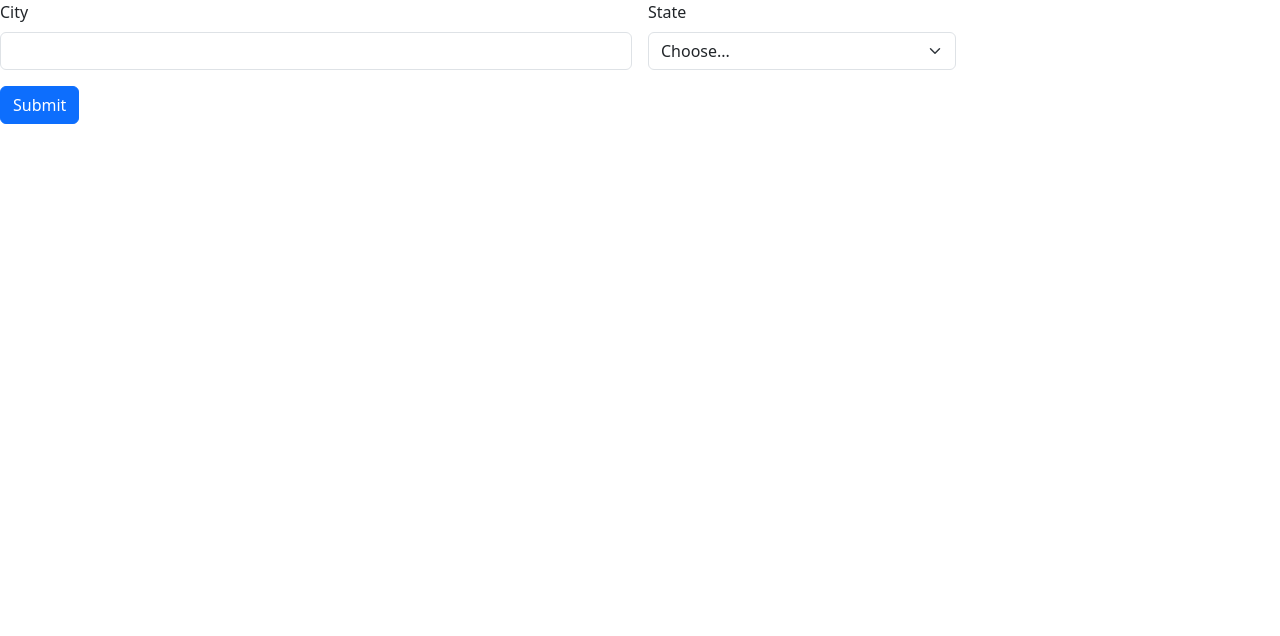
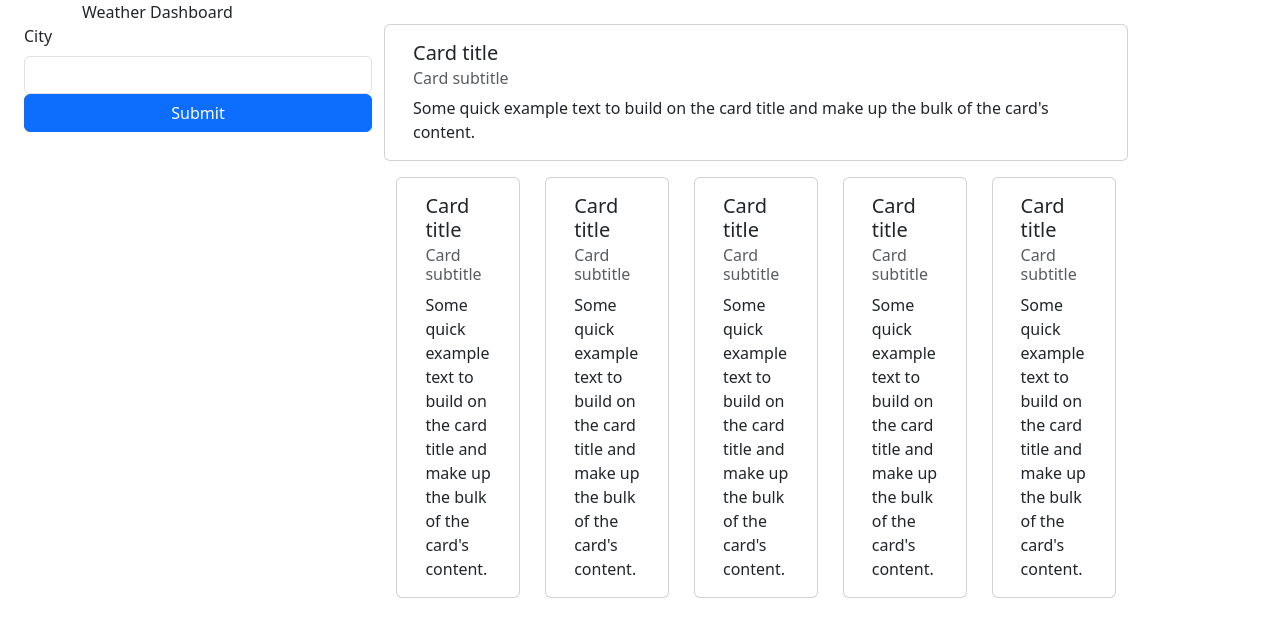
Before and after one commit to rhinosstuff/Weather-Dashboard, a plain HTML site: page index.html in a window 1280 px wide. Drawn offline with nearby package versions, Linux system fonts and the light colour scheme.

Commit message:
Added some html and refined API

```diff
--- a/assets/js/geo-api.js
+++ b/assets/js/geo-api.js
@@ -1,34 +1,35 @@
 // Function to perform a search using the OpenWeather API
-function findCity(city) {
+function findCity(cityQuery) {
   const limit =  1
   const apiKey = '0f0384b7e7c02ebf2aa05a20848b3b55'
-  const geoUrl = `http://api.openweathermap.org/geo/1.0/direct?q=${city}&limit=${limit}&appid=${apiKey}`
+  const geoUrl = `http://api.openweathermap.org/geo/1.0/direct?q=${cityQuery}&limit=${limit}&appid=${apiKey}`
+
+  console.log('geoURL: ', geoUrl)
   // Perform the fetch request
   fetch(geoUrl)
     .then(response => {
-      // Check if the request was successful
       if (!response.ok) {
         throw new Error('Network response was not ok')
       }
-      // Parse the JSON response
       return response.json()
     })
     .then(data => {
-      // Check if data.items is available
       if (!data || data.length === 0) {
+        console.log('No data found for the specified city.')
         return
       }
 
-      for (let i = 0; i < data.length; i++) {
-        let city = data[i]
-        console.log(`City Name: ${city.name}`)
-        console.log(`City Latitude: ${city.lat}`)
-        console.log(`City Longitude: ${city.lon}`)
-      }
+      let lat = data[0].lat.toString()
+      let lon = data[0].lon.toString()
+      displayWeather(lat, lon)
+
+      console.log(`City Name: ${data[0].name}`)
+      console.log(`City Latitude: ${lat}`)
+      console.log(`City Longitude: ${lon}`)
+
 
     })
     .catch(error => {
-      // Handle any errors that occurred during the fetch
       console.error('There was a problem with the fetch operation:', error)
     })
 }
--- a/assets/js/script.js
+++ b/assets/js/script.js
@@ -1,20 +1,28 @@
 document.addEventListener('DOMContentLoaded', function() {
-  let form = document.getElementsByClassName('needs-validation')
+  let form = document.querySelector('.needs-validation')
 
   form.addEventListener('submit', function(event) {
       event.preventDefault()
       event.stopPropagation()
 
       if (form.checkValidity()) {
-          let formData = {
-              city: document.getElementById('validationCustom03').value,
-              state: document.getElementById('validationCustom04').value
-          }
-
-          console.log('Form Data:', formData)
-
+          let cityName = document.getElementById('city-name').value.trim()
+          console.log('cityQuery:', cityName)
+          findCity(cityName)
       } else {
           form.classList.add('was-validated')
       }
   }, false)
 })
+
+function time() {
+  let now = new Date();
+
+  let hours = now.getHours();
+  let minutes = now.getMinutes();
+  let seconds = now.getSeconds();
+
+console.log(`Time: ${hours}:${minutes}:${seconds}`);
+}
+
+time()
--- a/assets/js/weather-api.js
+++ b/assets/js/weather-api.js
@@ -1,7 +1,8 @@
 // Function to perform a search using the OpenWeather API
 function displayWeather(lat, lon) {
+  const units = 'imperial'
   const apiKey = '0f0384b7e7c02ebf2aa05a20848b3b55'
-  const weatherUrl = `https://api.openweathermap.org/data/2.5/forecast?lat=${lat}&lon=${lon}&appid=${apiKey}`
+  const weatherUrl = `https://api.openweathermap.org/data/2.5/forecast?lat=${lat}&lon=${lon}&units=${units}&appid=${apiKey}`
   // Perform the fetch request
   fetch(weatherUrl)
     .then(response => {
@@ -17,8 +18,27 @@ function displayWeather(lat, lon) {
       if (!data || data.length === 0) {
         return
       }
+      const forecastList = data.list
+      console.log(forecastList.length)
 
-      console.log(`This is the data: ${data}`)
+      for (let i = 0; i < 2; i++) {
+        let forecast = forecastList[i]
+        console.log(`Date and Time: ${forecast.dt_txt}`);
+        console.log(`Temperature: ${forecast.main.temp} °F`);
+        console.log(`Weather: ${forecast.weather[0].description}`);
+        console.log(`Weather icon: ${forecast.weather[0].icon}`);
+        console.log('---');
+      }
+
+      // Example: Iterate over the forecast data and log details
+      // forecastList.forEach(forecast => {
+
+      //   console.log(`Date and Time: ${forecast.dt_txt}`);
+      //   console.log(`Temperature: ${forecast.main.temp}`);
+      //   console.log(`Weather: ${forecast.weather[0].description}`);
+      //   console.log(`Weather icon: ${forecast.weather[0].icon}`);
+      //   console.log('---');
+      // });
 
     })
     .catch(error => {
@@ -26,3 +46,5 @@ function displayWeather(lat, lon) {
       console.error('There was a problem with the fetch operation:', error)
     })
 }
+
+// 2024-06-07 09:00:00
--- a/index.html
+++ b/index.html
@@ -9,30 +9,77 @@
   <title>Weather Dashboard</title>
 </head>
 <body>
-  <div class="form-container">
-    <form class="row g-3 needs-validation" novalidate>
-      <div class="col-md-6">
-        <label for="validationCustom03" class="form-label">City</label>
-        <input type="text" class="form-control" id="validationCustom03" required>
-        <div class="invalid-feedback">
-          Please provide a valid city.
+  <header class="container">
+    Weather Dashboard
+  </header>
+  <main class="container d-flex m-0">
+    <div class="container col-4">
+      <form class="needs-validation col-12" novalidate>
+        <div class="col-12">
+          <label for="city-name" class="form-label col-12">City</label>
+          <input type="text" class="form-control col-12" id="city-name" required>
+          <div class="invalid-feedback col-12">
+            Please provide a valid city.
+          </div>
+        </div>
+        <div class="col-12">
+          <button class="btn btn-primary col-12" type="submit">Submit</button>
+        </div>
+      </form>
+    </div>
+
+    <div class="row container">
+      <div class="card container col-12 mb-3">
+        <div class="card-body">
+          <h5 class="card-title">Card title</h5>
+          <h6 class="card-subtitle mb-2 text-muted">Card subtitle</h6>
+          <p class="card-text">Some quick example text to build on the card title and make up the bulk of the card's content.</p>
         </div>
       </div>
-      <div class="col-md-3">
-        <label for="validationCustom04" class="form-label">State</label>
-        <select class="form-select" id="validationCustom04" required>
-          <option selected disabled value="">Choose...</option>
-          <option>UT</option>
-        </select>
-        <div class="invalid-feedback">
-          Please select a valid state.
+
+      <div class="card container col-2">
+        <div class="card-body">
+          <h5 class="card-title">Card title</h5>
+          <h6 class="card-subtitle mb-2 text-muted">Card subtitle</h6>
+          <p class="card-text">Some quick example text to build on the card title and make up the bulk of the card's content.</p>
         </div>
       </div>
-      <div class="col-12">
-        <button class="btn btn-primary" type="submit">Submit</button>
+
+      <div class="card container col-2">
+        <div class="card-body">
+          <h5 class="card-title">Card title</h5>
+          <h6 class="card-subtitle mb-2 text-muted">Card subtitle</h6>
+          <p class="card-text">Some quick example text to build on the card title and make up the bulk of the card's content.</p>
+        </div>
       </div>
-    </form>
-  </div>
+
+      <div class="card container col-2">
+        <div class="card-body">
+          <h5 class="card-title">Card title</h5>
+          <h6 class="card-subtitle mb-2 text-muted">Card subtitle</h6>
+          <p class="card-text">Some quick example text to build on the card title and make up the bulk of the card's content.</p>
+        </div>
+      </div>
+
+      <div class="card container col-2">
+        <div class="card-body">
+          <h5 class="card-title">Card title</h5>
+          <h6 class="card-subtitle mb-2 text-muted">Card subtitle</h6>
+          <p class="card-text">Some quick example text to build on the card title and make up the bulk of the card's content.</p>
+        </div>
+      </div>
+
+      <div class="card container col-2">
+        <div class="card-body">
+          <h5 class="card-title">Card title</h5>
+          <h6 class="card-subtitle mb-2 text-muted">Card subtitle</h6>
+          <p class="card-text">Some quick example text to build on the card title and make up the bulk of the card's content.</p>
+        </div>
+      </div>
+
+    </div>
+
+  </main>
 
   <script src="https://cdn.jsdelivr.net/npm/bootstrap@5.3.3/dist/js/bootstrap.bundle.min.js"
   integrity="sha384-YvpcrYf0tY3lHB60NNkmXc5s9fDVZLESaAA55NDzOxhy9GkcIdslK1eN7N6jIeHz" crossorigin="anonymous"></script>
```
